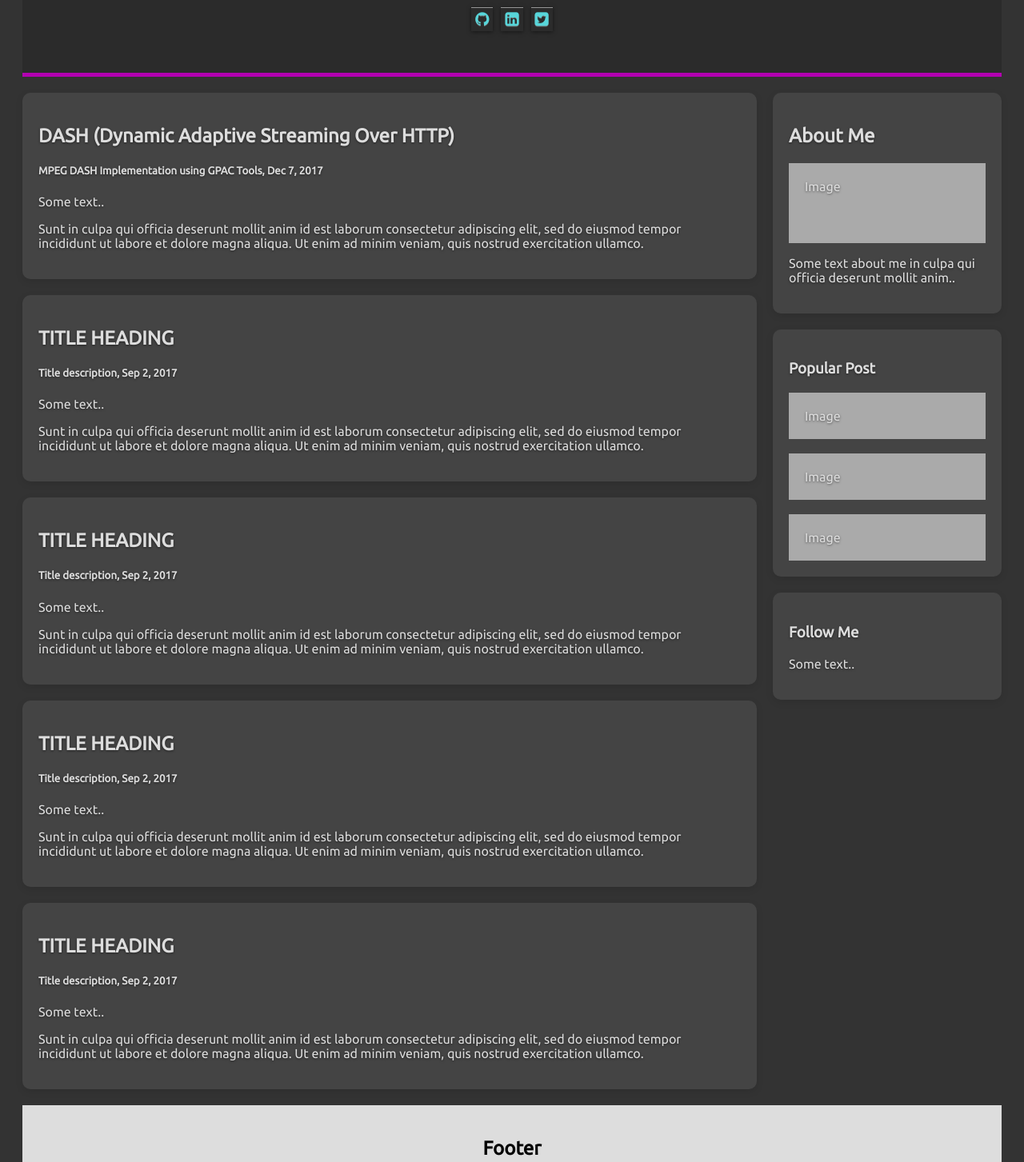
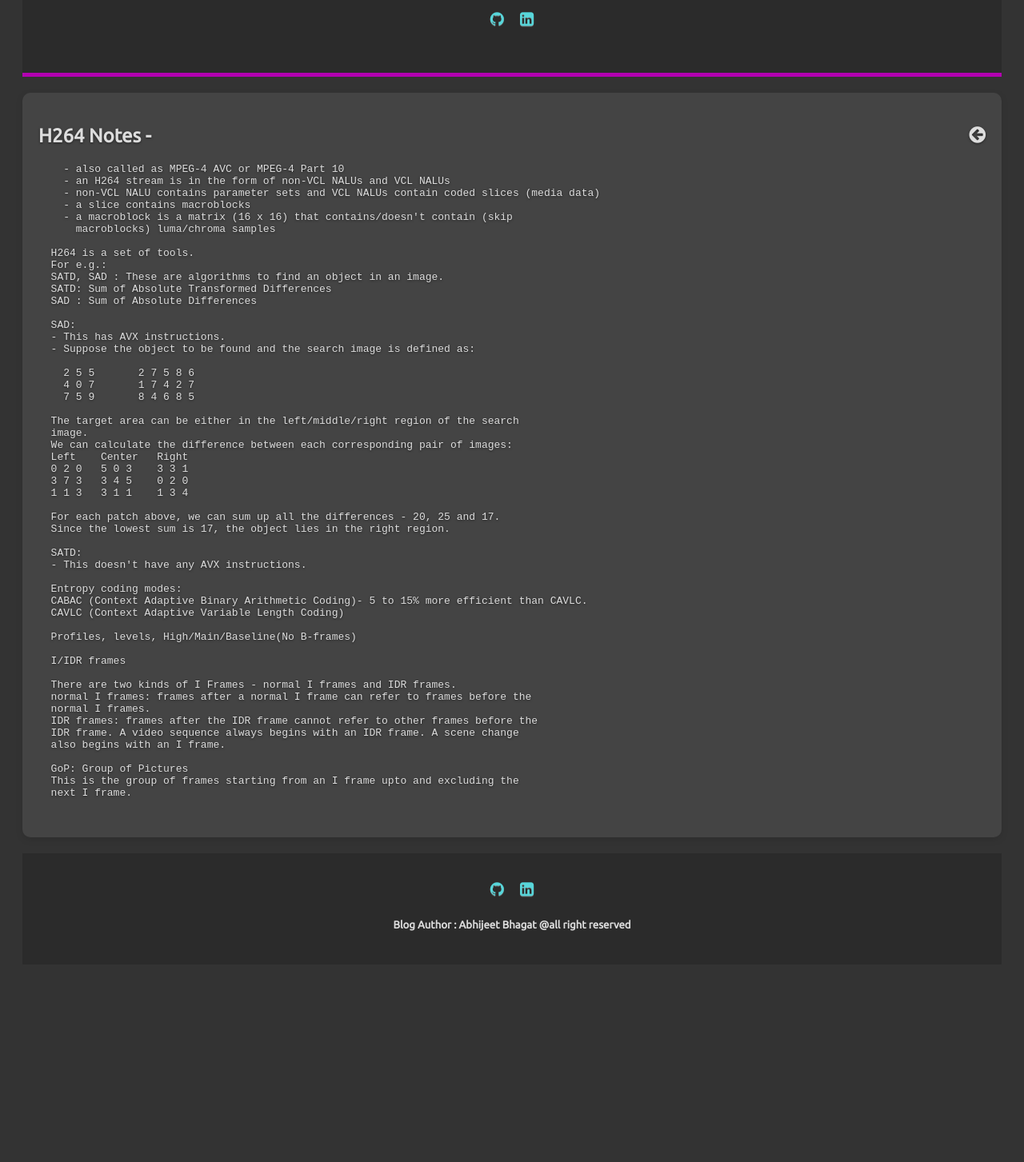
Before and after one commit to padu/blog, an Angular app: page /blog1 in a window 1280 px wide. Before the commit this address led to /. Shown: the part 117-1570 px from the top of the page at 80% size. After the commit the page ends 1351 px from the top, so only its background shows below. Built offline with nearby package versions, Linux system fonts and the light colour scheme.

Commit message:
adding routes and static blog

```diff
--- a/angular.json
+++ b/angular.json
@@ -17,14 +17,16 @@
         "build": {
           "builder": "@angular-devkit/build-angular:browser",
           "options": {
-            "outputPath": "dist/blog-app",
+            "outputPath": "dist/",
             "index": "src/index.html",
             "main": "src/main.ts",
             "polyfills": "src/polyfills.ts",
             "tsConfig": "src/tsconfig.app.json",
             "assets": [
               "src/favicon.ico",
-              "src/assets"
+              "src/assets",
+              "src/static-pages/blog1.html",
+              { "glob": "blog1.html", "input": "src/static-pages/", "output": "/1/" }
             ],
             "styles": [
               "src/styles.scss",
--- a/src/app/app-routing.module.ts
+++ b/src/app/app-routing.module.ts
@@ -1,7 +1,15 @@
 import { NgModule } from '@angular/core';
 import { Routes, RouterModule } from '@angular/router';
 
-const routes: Routes = [];
+
+import { BlogBodyComponent } from './blog-body/blog-body.component';
+import { StaticBlog1Component } from './static-blog1/static-blog1.component';
+
+const routes: Routes = [
+  { path: 'blog-body', component: BlogBodyComponent },
+  { path: 'blog1', component: StaticBlog1Component },
+  { path: '',   redirectTo: '/blog-body', pathMatch: 'full' },
+];
 
 @NgModule({
   imports: [RouterModule.forRoot(routes)],
--- a/src/app/app.component.html
+++ b/src/app/app.component.html
@@ -3,79 +3,18 @@
     =^..^= &nbsp;&nbsp;  Streaming Cat's - Tech Blog
     <br/>
     <div class="social-icon-group">
-      <i class="fa fa-github"></i>
-      <i class="fa fa-linkedin-square" ></i>
-      <i class="fa fa-twitter-square" ></i>
+      <a href="https://github.com/abhijeetbhagat" target="_blank"><i class="fa fa-github"></i></a>
+      <a href="https://www.linkedin.com/in/abhijeet-bhagat-029543177/" target="_blank"><i class="fa fa-linkedin-square" ></i></a>
+      <!--<a href="https://github.com/abhijeetbhagat" target="_blank"><i class="fa fa-twitter-square" ></i></a>-->
     </div>
   </h1>
 </div>
-<div class="row">
-  <div class="leftcolumn">
-    <div class="card">
-      <h2>DASH (Dynamic Adaptive Streaming Over HTTP)</h2>
-      <h5>MPEG DASH Implementation using GPAC Tools, Dec 7, 2017</h5>
-      <!-- <div class="fakeimg" style="height:200px;">Image</div> -->
-      <p>Some text..</p>
-      <p>Sunt in culpa qui officia deserunt mollit anim id est laborum consectetur adipiscing elit, sed do eiusmod
-        tempor incididunt ut labore et dolore magna aliqua. Ut enim ad minim veniam, quis nostrud exercitation
-        ullamco.</p>
-    </div>
-    <div class="card">
-      <h2>TITLE HEADING</h2>
-      <h5>Title description, Sep 2, 2017</h5>
-      <!-- <div class="fakeimg" style="height:200px;">Image</div> -->
-      <p>Some text..</p>
-      <p>Sunt in culpa qui officia deserunt mollit anim id est laborum consectetur adipiscing elit, sed do eiusmod
-        tempor incididunt ut labore et dolore magna aliqua. Ut enim ad minim veniam, quis nostrud exercitation
-        ullamco.</p>
-    </div>
-    <div class="card">
-        <h2>TITLE HEADING</h2>
-        <h5>Title description, Sep 2, 2017</h5>
-        <!-- <div class="fakeimg" style="height:200px;">Image</div> -->
-        <p>Some text..</p>
-        <p>Sunt in culpa qui officia deserunt mollit anim id est laborum consectetur adipiscing elit, sed do eiusmod
-          tempor incididunt ut labore et dolore magna aliqua. Ut enim ad minim veniam, quis nostrud exercitation
-          ullamco.</p>
-      </div>
-      <div class="card">
-        <h2>TITLE HEADING</h2>
-        <h5>Title description, Sep 2, 2017</h5>
-        <!-- <div class="fakeimg" style="height:200px;">Image</div> -->
-        <p>Some text..</p>
-        <p>Sunt in culpa qui officia deserunt mollit anim id est laborum consectetur adipiscing elit, sed do eiusmod
-          tempor incididunt ut labore et dolore magna aliqua. Ut enim ad minim veniam, quis nostrud exercitation
-          ullamco.</p>
-      </div>
-      <div class="card">
-        <h2>TITLE HEADING</h2>
-        <h5>Title description, Sep 2, 2017</h5>
-        <!-- <div class="fakeimg" style="height:200px;">Image</div> -->
-        <p>Some text..</p>
-        <p>Sunt in culpa qui officia deserunt mollit anim id est laborum consectetur adipiscing elit, sed do eiusmod
-          tempor incididunt ut labore et dolore magna aliqua. Ut enim ad minim veniam, quis nostrud exercitation
-          ullamco.</p>
-      </div>
+<router-outlet></router-outlet>
+<div class="footer">
+  <div class="social-icon-group">
+    <a href="https://github.com/abhijeetbhagat" target="_blank"><i class="fa fa-github"></i></a>
+    <a href="https://www.linkedin.com/in/abhijeet-bhagat-029543177/" target="_blank"><i class="fa fa-linkedin-square" ></i></a>
+    <!--<a href="https://github.com/abhijeetbhagat" target="_blank"><i class="fa fa-twitter-square" ></i></a>-->
   </div>
-  <div class="rightcolumn">
-    <div class="card">
-      <h2>About Me</h2>
-      <div class="fakeimg" style="height:100px;">Image</div>
-      <p>Some text about me in culpa qui officia deserunt mollit anim..</p>
-    </div>
-    <div class="card">
-      <h3>Popular Post</h3>
-      <div class="fakeimg">Image</div><br>
-      <div class="fakeimg">Image</div><br>
-      <div class="fakeimg">Image</div>
-    </div>
-    <div class="card">
-      <h3>Follow Me</h3>
-      <p>Some text..</p>
-    </div>
-  </div>
+  <h5>Blog Author : Abhijeet Bhagat @all right reserved</h5>
 </div>
-
-<div class="footer">
-  <h2>Footer</h2>
-</div>
--- a/src/app/app.module.ts
+++ b/src/app/app.module.ts
@@ -3,10 +3,14 @@ import { NgModule } from '@angular/core';
 
 import { AppRoutingModule } from './app-routing.module';
 import { AppComponent } from './app.component';
+import { BlogBodyComponent } from './blog-body/blog-body.component';
+import { StaticBlog1Component } from './static-blog1/static-blog1.component';
 
 @NgModule({
   declarations: [
-    AppComponent
+    AppComponent,
+    BlogBodyComponent,
+    StaticBlog1Component
   ],
   imports: [
     BrowserModule,
--- /dev/null
+++ b/src/app/blog-body/blog-body.component.html
@@ -0,0 +1,28 @@
+<div class="row">
+    <div class="leftcolumn">
+      <div class="card" routerLink="/blog1" routerLinkActive="active">
+        <h2>H264 Notes</h2>
+        <h5>Industry standard for video compression , Sep 12, 2019</h5>
+        <!-- <div class="fakeimg" style="height:200px;">Image</div> -->
+        <p>H.264 is an industry standard for video compression, the process of converting digital video into a format that takes up less capacity when it is stored or transmitted. Video compression (or video coding) is an essential technology for applications such as digital television, DVD-Video, mobile TV, videoconferencing and internet video streaming. Standardising video compression makes it possible for products from diﬀerent manufacturers (e.g. encoders, decoders and storage media) to inter-operate.</p>
+        <p>An encoder converts video into a compressed format and a decoder converts compressed video back into an uncompressed format.</p>
+      </div>
+    </div>
+    <div class="rightcolumn">
+      <div class="card">
+        <h2>About Me</h2>
+        <div class="fakeimg" style="height:100px;">Image</div>
+        <p>Some text about me in culpa qui officia deserunt mollit anim..</p>
+      </div>
+      <div class="card">
+        <h3>Popular Post</h3>
+        <div class="fakeimg">Image</div><br>
+        <div class="fakeimg">Image</div><br>
+        <div class="fakeimg">Image</div>
+      </div>
+      <div class="card">
+        <h3>Follow Me</h3>
+        <p>Some text..</p>
+      </div>
+    </div>
+  </div>
--- /dev/null
+++ b/src/app/blog-body/blog-body.component.ts
@@ -0,0 +1,15 @@
+import { Component, OnInit } from '@angular/core';
+
+@Component({
+  selector: 'app-blog-body',
+  templateUrl: './blog-body.component.html',
+  styleUrls: ['./blog-body.component.scss']
+})
+export class BlogBodyComponent implements OnInit {
+
+  constructor() { }
+
+  ngOnInit() {
+  }
+
+}
--- /dev/null
+++ b/src/app/static-blog1/static-blog1.component.html
@@ -0,0 +1,60 @@
+<div class="row">
+  <div class="card" routerLink="/blog1" routerLinkActive="active">
+    <h2>H264 Notes - <i routerLink="/blog-body" class="fa fa-arrow-circle-left goback"></i></h2>
+    <pre>
+    - also called as MPEG-4 AVC or MPEG-4 Part 10
+    - an H264 stream is in the form of non-VCL NALUs and VCL NALUs
+    - non-VCL NALU contains parameter sets and VCL NALUs contain coded slices (media data)
+    - a slice contains macroblocks
+    - a macroblock is a matrix (16 x 16) that contains/doesn't contain (skip
+      macroblocks) luma/chroma samples
+
+  H264 is a set of tools.
+  For e.g.:
+  SATD, SAD : These are algorithms to find an object in an image.
+  SATD: Sum of Absolute Transformed Differences
+  SAD : Sum of Absolute Differences
+
+  SAD:
+  - This has AVX instructions.
+  - Suppose the object to be found and the search image is defined as:
+
+    2 5 5       2 7 5 8 6
+    4 0 7       1 7 4 2 7
+    7 5 9       8 4 6 8 5
+
+  The target area can be either in the left/middle/right region of the search
+  image.
+  We can calculate the difference between each corresponding pair of images:
+  Left    Center   Right
+  0 2 0   5 0 3    3 3 1
+  3 7 3   3 4 5    0 2 0
+  1 1 3   3 1 1    1 3 4
+
+  For each patch above, we can sum up all the differences - 20, 25 and 17.
+  Since the lowest sum is 17, the object lies in the right region.
+
+  SATD:
+  - This doesn't have any AVX instructions.
+
+  Entropy coding modes:
+  CABAC (Context Adaptive Binary Arithmetic Coding)- 5 to 15% more efficient than CAVLC.
+  CAVLC (Context Adaptive Variable Length Coding)
+
+  Profiles, levels, High/Main/Baseline(No B-frames)
+
+  I/IDR frames
+
+  There are two kinds of I Frames - normal I frames and IDR frames.
+  normal I frames: frames after a normal I frame can refer to frames before the
+  normal I frames.
+  IDR frames: frames after the IDR frame cannot refer to other frames before the
+  IDR frame. A video sequence always begins with an IDR frame. A scene change
+  also begins with an I frame.
+
+  GoP: Group of Pictures
+  This is the group of frames starting from an I frame upto and excluding the
+  next I frame.
+    </pre>
+  </div>
+</div>
--- /dev/null
+++ b/src/app/static-blog1/static-blog1.component.ts
@@ -0,0 +1,15 @@
+import { Component, OnInit } from '@angular/core';
+
+@Component({
+  selector: 'app-static-blog1',
+  templateUrl: './static-blog1.component.html',
+  styleUrls: ['./static-blog1.component.scss']
+})
+export class StaticBlog1Component implements OnInit {
+
+  constructor() { }
+
+  ngOnInit() {
+  }
+
+}
--- /dev/null
+++ b/src/static-pages/blog1.html
@@ -0,0 +1 @@
+<h1>Blog1</h1>
--- a/src/styles.scss
+++ b/src/styles.scss
@@ -24,9 +24,9 @@ body {
     border-bottom: 5px solid #b200b1;
 }
 
-.header:hover{
+.header:hover, .social-icon-group a i:hover {
     color: rgba(63,248,255,0.9);
-    text-shadow: 0 0 7.5px rgba(63,248,255,0.9);
+    text-shadow: 0 0 10px rgba(63,248,255,0.9);
     /* text-decoration: underline; */
 }
 
@@ -36,11 +36,14 @@ body {
     display: inline-block;
 }
 
-.social-icon-group i {
+.social-icon-group a i {
     margin: 0px 5px;
     padding: 5px;
-    /*color: #fc0;*/
-    box-shadow: inset 0 1px 0 rgba(255,255,255,0.5), 0 1px 5px rgba(0,0,0,0.5);
+    color: rgba(87,226,231,0.9);
+    text-decoration: none;
+    text-shadow: 0 0 1px rgba(87,226,231,0.9);
+    transition: text-shadow .5s ease-out;
+    //box-shadow: inset 0 1px 0 rgba(255,255,255,0.5), 0 1px 5px rgba(0,0,0,0.5);
     text-shadow: 0 1px 0 rgba(255,255,255,0.3);
     cursor: pointer;
 }
@@ -77,6 +80,10 @@ body {
     box-shadow: 0 3px 10px rgba(0,0,0,0.1);
   }
 
+  .leftcolumn .card {
+    cursor: pointer
+  }
+
   /* Clear floats after the columns */
   .row:after {
     content: "";
@@ -88,8 +95,18 @@ body {
   .footer {
     padding: 20px;
     text-align: center;
-    background: #ddd;
+    color: #ddd;
+    background: #2b2b2b;
     margin-top: 20px;
+  }
+
+  .pre {
+    white-space: pre-wrap;
+  }
+
+  .goback {
+    float: right;
+    cursor: pointer;
   }
 
   /* Responsive layout - when the screen is less than 800px wide, make the two columns stack on top of each other instead of next to each other */
```
Also changed, not shown: src/app/blog-body/blog-body.component.scss (added), src/app/static-blog1/static-blog1.component.scss (added), 2 other files (tests, documents, lock files or other folders).
